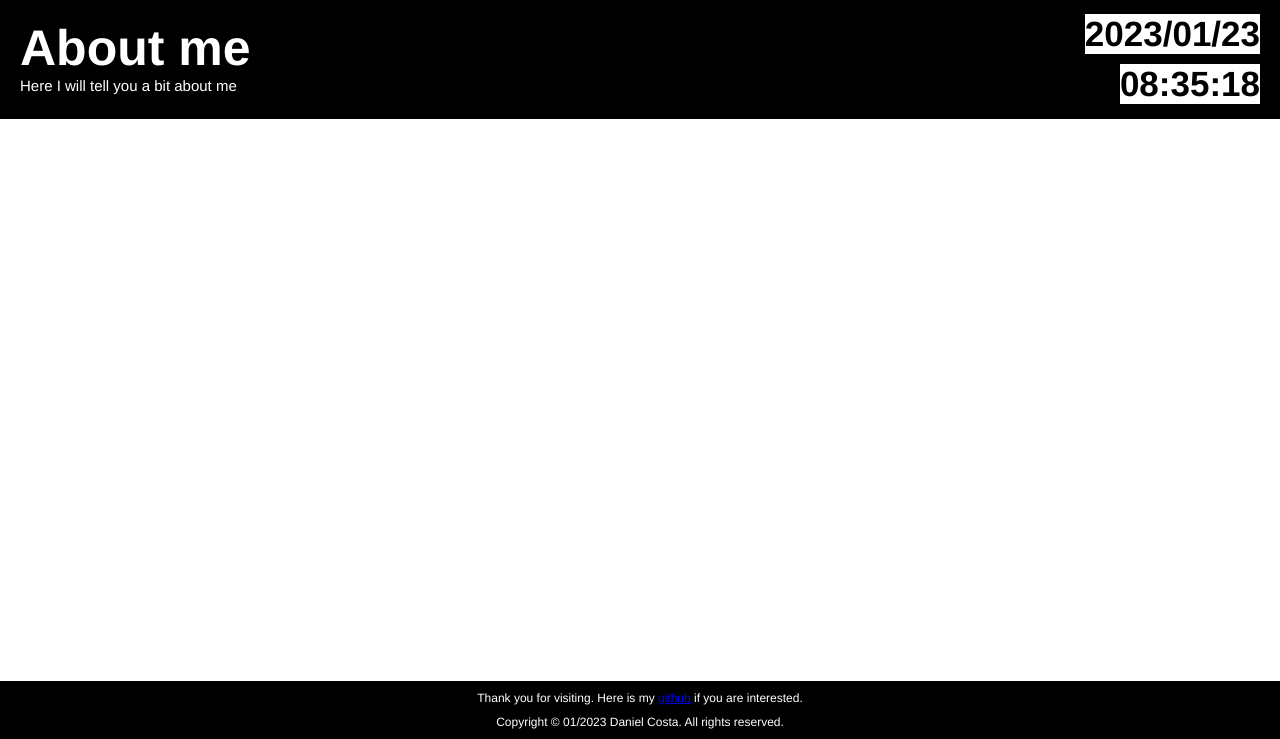
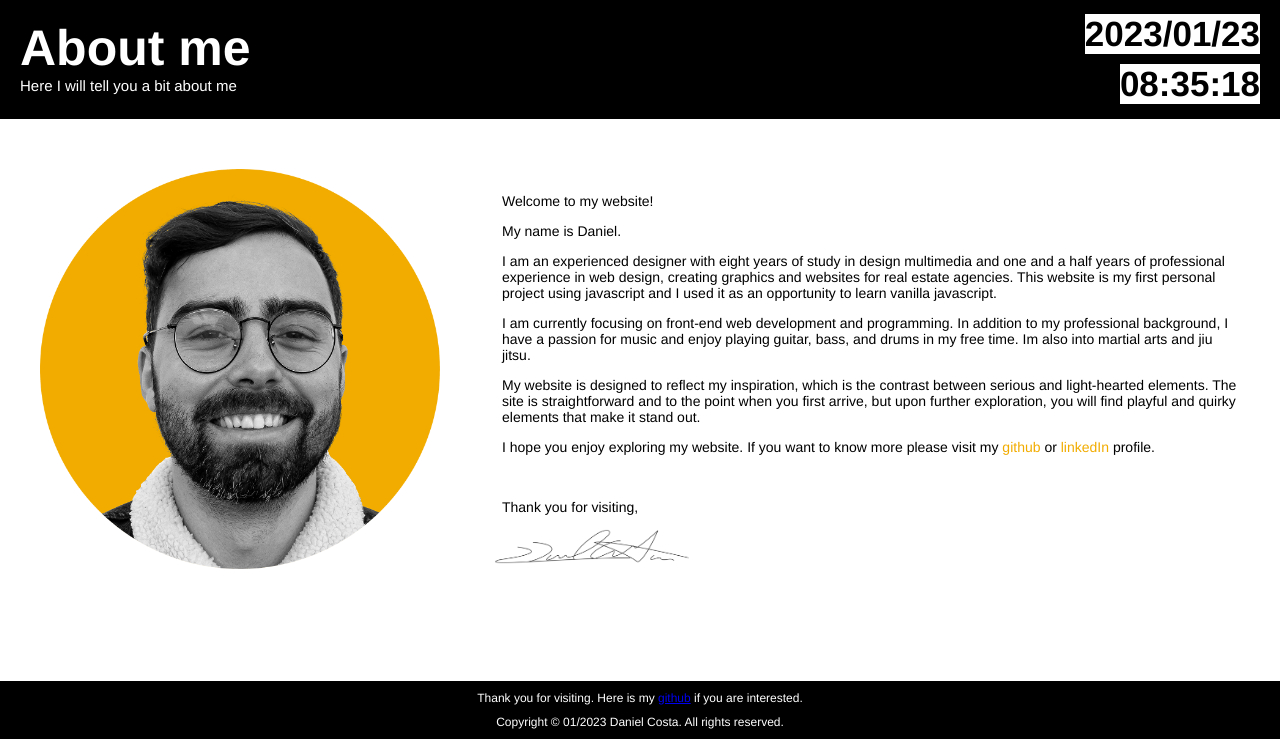
Before and after one commit to ODanielCosta/todolist, a PHP site: page /about.html in a window 1280 px wide. Shown: the part 61-800 px from the top of the page. Run offline with PHP 8.4, Linux system fonts and the light colour scheme.

Commit message:
Inicio About me

```diff
--- a/about.html
+++ b/about.html
@@ -50,8 +50,26 @@
     </div>
 
     <main>
-
-
+        <div class="bio">
+            <img id="profile-pic" alt="profile-pic" src="img/profile_pic.png">
+        <div class="text">
+            <p>Welcome to my website!
+            </p>
+            <p>My name is Daniel.</p>
+            <p>I am an experienced designer with eight years of study in design multimedia and one and a half years of professional experience in web design, creating graphics and websites for real estate agencies. This website is my first personal project using javascript and I used it as an opportunity to learn vanilla javascript.</p>
+            <p> I am currently focusing on front-end web development and programming.
+                In addition to my professional background, I have a passion for music and enjoy playing guitar, bass, and drums in my free time. Im also into martial arts and jiu jitsu.
+            </p>
+            <p>My website is designed to reflect my inspiration, which is the contrast between serious and light-hearted elements. The site is straightforward and to the point when you first arrive, but upon further exploration, you will find playful and quirky elements that make it stand out.
+            </p>
+            <p>I hope you enjoy exploring my website. If you want to know more please visit my <a target="_blank" class="bio-link" href="https://github.com/ODanielCosta">github</a> or <a target="_blank" class="bio-link" href="https://www.linkedin.com/in/daniel-costa-2baa24140/">linkedIn</a> profile.
+            </p>
+            <br>
+            <p>Thank you for visiting,
+            </p>
+            <img class="text-sig" alt="daniel" src="img/sig.png">
+        </div>
+        </div>
 
     </main>
 
--- a/style.css
+++ b/style.css
@@ -306,6 +306,43 @@ li.change-style button{
     font-family: 'Yantramanav', sans-serif;
 }
 
+/*ABOUT*/
+
+.bio{
+    display: flex;
+    margin-top: 50px;
+}
+
+#profile-pic{
+    width: 400px;
+    height: 400px;
+    margin-left: 20px;
+}
+
+.text{
+    margin-top: 10px;
+    margin-left: 5%;
+    width: 100%;
+    margin-right: 20px;
+    font-family: "Helvetica Neue",Helvetica,sans;
+    font-size: 14px;
+}
+
+.bio-link{
+    color: #f2ac00;
+    text-decoration: none;
+}
+
+.bio-link:hover{
+    font-weight: 600;
+    text-decoration: underline;
+}
+
+.text-sig{
+    width: 200px;
+    margin-left: -10px;
+}
+
 
 /*FOOTER*/
 
@@ -338,3 +375,43 @@ footer p{
     display: flex;
     flex-direction: column;
 }
+
+
+
+/*///////////////////////////////////////////////*/
+/*///////////////////////////////////////////////*/
+/*///////////////////////////////////////////////*/
+
+/*MEDIA QUERYS*/
+
+/*1440*/
+/*----------------------------------*/
+
+@media only screen and(max-width:1440px){
+
+}
+
+
+/*1120*/
+/*----------------------------------*/
+
+@media only screen and(max-width:1120px){
+
+}
+
+
+
+/*800*/
+/*----------------------------------*/
+
+@media only screen and(max-width:800px){
+
+}
+
+
+/*480*/
+/*----------------------------------*/
+
+@media only screen and(max-width:480px){
+
+}
```
Also changed, not shown: img/profile_pic.png (added), img/sig.png (added).
